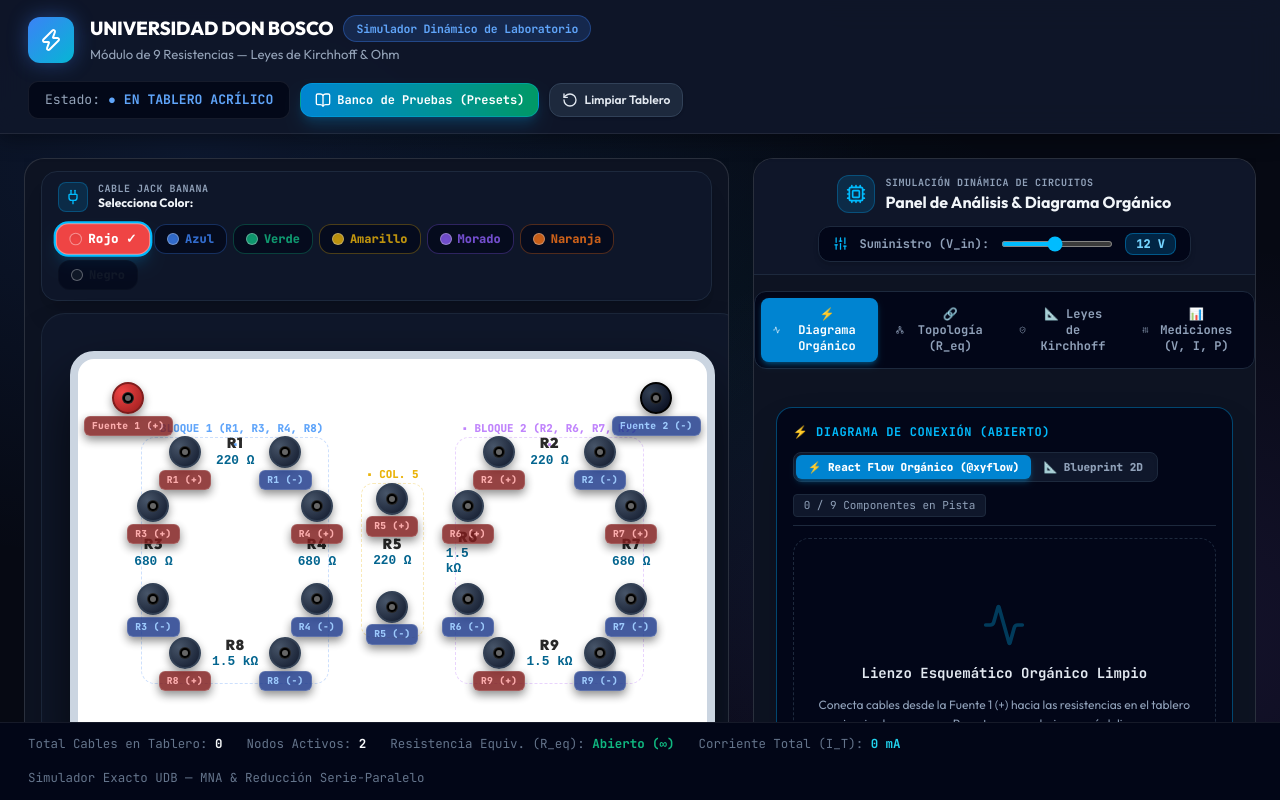
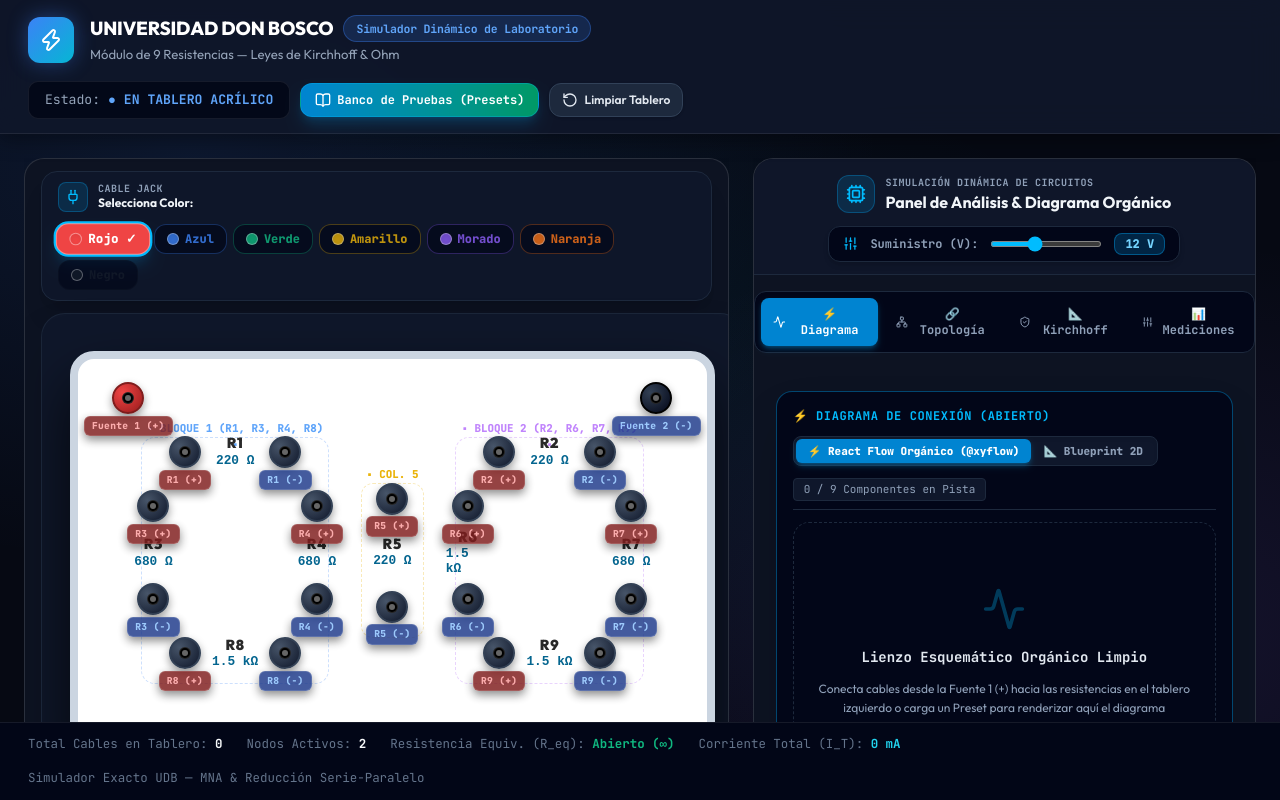
Before and after one commit to MatMT/simulador-circuitos-udb, a Next.js app: page / in a window 1280 px wide. Built offline with nearby package versions, Linux system fonts and the light colour scheme.

Commit message:
feat: increase input voltage limit and simplify UI labels for better readability

```diff
--- a/src/components/DynamicSchematic.tsx
+++ b/src/components/DynamicSchematic.tsx
@@ -52,11 +52,11 @@ export default function DynamicSchematic({
         {/* Compact Floating Voltage Controller */}
         <div className="flex items-center gap-3 bg-slate-950 px-3.5 py-1.5 rounded-xl border border-slate-800 shadow-md">
           <Sliders className="text-sky-400" size={15} />
-          <span className="font-mono text-xs text-slate-400 font-bold">Suministro (V_in):</span>
+          <span className="font-mono text-xs text-slate-400 font-bold">Suministro (V):</span>
           <input
             type="range"
             min="1"
-            max="24"
+            max="30"
             step="1"
             value={vin}
             onChange={(e) => setVin(Number(e.target.value))}
@@ -73,50 +73,46 @@ export default function DynamicSchematic({
       <div className="flex flex-wrap gap-1.5 bg-slate-950 p-1.5 rounded-xl border border-slate-800">
         <button
           onClick={() => setActiveTab('live_mirror')}
-          className={`flex-1 flex items-center justify-center gap-2 py-2 px-3 rounded-lg text-xs font-mono font-bold transition cursor-pointer ${
-            activeTab === 'live_mirror'
+          className={`flex-1 flex items-center justify-center gap-2 py-2 px-3 rounded-lg text-xs font-mono font-bold transition cursor-pointer ${activeTab === 'live_mirror'
             ? 'bg-sky-600 text-white shadow-md shadow-sky-500/30'
             : 'text-slate-400 hover:text-white hover:bg-slate-900'
             }`}
         >
           <Activity size={14} />
-          <span>⚡ Diagrama Orgánico</span>
+          <span>⚡ Diagrama</span>
         </button>
 
         <button
           onClick={() => setActiveTab('topology')}
-          className={`flex-1 flex items-center justify-center gap-2 py-2 px-3 rounded-lg text-xs font-mono font-bold transition cursor-pointer ${
-            activeTab === 'topology'
+          className={`flex-1 flex items-center justify-center gap-2 py-2 px-3 rounded-lg text-xs font-mono font-bold transition cursor-pointer ${activeTab === 'topology'
             ? 'bg-emerald-600 text-white shadow-md shadow-emerald-500/30'
             : 'text-slate-400 hover:text-white hover:bg-slate-900'
             }`}
         >
           <Network size={14} />
-          <span>🔗 Topología (R_eq)</span>
+          <span>🔗 Topología</span>
         </button>
 
         <button
           onClick={() => setActiveTab('kirchhoff')}
-          className={`flex-1 flex items-center justify-center gap-2 py-2 px-3 rounded-lg text-xs font-mono font-bold transition cursor-pointer ${
-            activeTab === 'kirchhoff'
+          className={`flex-1 flex items-center justify-center gap-2 py-2 px-3 rounded-lg text-xs font-mono font-bold transition cursor-pointer ${activeTab === 'kirchhoff'
             ? 'bg-purple-600 text-white shadow-md shadow-purple-500/30'
             : 'text-slate-400 hover:text-white hover:bg-slate-900'
             }`}
         >
           <ShieldCheck size={14} />
-          <span>📐 Leyes de Kirchhoff</span>
+          <span>📐 Kirchhoff</span>
         </button>
 
         <button
           onClick={() => setActiveTab('measurements')}
-          className={`flex-1 flex items-center justify-center gap-2 py-2 px-3 rounded-lg text-xs font-mono font-bold transition cursor-pointer ${
-            activeTab === 'measurements'
+          className={`flex-1 flex items-center justify-center gap-2 py-2 px-3 rounded-lg text-xs font-mono font-bold transition cursor-pointer ${activeTab === 'measurements'
             ? 'bg-sky-600 text-white shadow-md shadow-sky-500/30'
             : 'text-slate-400 hover:text-white hover:bg-slate-900'
             }`}
         >
           <Sliders size={14} />
-          <span>📊 Mediciones (V, I, P)</span>
+          <span>📊 Mediciones</span>
         </button>
       </div>
 
@@ -144,8 +140,7 @@ export default function DynamicSchematic({
                   <div className="flex items-center bg-slate-900 border border-slate-800 rounded-lg p-0.5 shadow-inner">
                     <button
                       onClick={() => setDiagramEngine('reactflow')}
-                      className={`px-3 py-1 rounded-md font-mono text-[11px] font-extrabold transition cursor-pointer flex items-center gap-1.5 ${
-                        diagramEngine === 'reactflow'
+                      className={`px-3 py-1 rounded-md font-mono text-[11px] font-extrabold transition cursor-pointer flex items-center gap-1.5 ${diagramEngine === 'reactflow'
                         ? 'bg-sky-600 text-white shadow-md shadow-sky-500/30'
                         : 'text-slate-400 hover:text-white hover:bg-slate-800/50'
                         }`}
@@ -154,8 +149,7 @@ export default function DynamicSchematic({
                     </button>
                     <button
                       onClick={() => setDiagramEngine('blueprint')}
-                      className={`px-3 py-1 rounded-md font-mono text-[11px] font-extrabold transition cursor-pointer flex items-center gap-1.5 ${
-                        diagramEngine === 'blueprint'
+                      className={`px-3 py-1 rounded-md font-mono text-[11px] font-extrabold transition cursor-pointer flex items-center gap-1.5 ${diagramEngine === 'blueprint'
                         ? 'bg-sky-600 text-white shadow-md shadow-sky-500/30'
                         : 'text-slate-400 hover:text-white hover:bg-slate-800/50'
                         }`}
--- a/src/components/PhysicalBoard.tsx
+++ b/src/components/PhysicalBoard.tsx
@@ -123,7 +123,7 @@ export default function PhysicalBoard({
             <Plug size={16} />
           </div>
           <div>
-            <span className="text-[10px] font-mono uppercase tracking-wider text-slate-400 block font-bold">Cable Jack Banana</span>
+            <span className="text-[10px] font-mono uppercase tracking-wider text-slate-400 block font-bold">CABLE JACK</span>
             <span className="text-slate-100 font-sans">Selecciona Color:</span>
           </div>
 
@@ -145,8 +145,8 @@ export default function PhysicalBoard({
                 key={c.color}
                 onClick={() => onSelectColor(c.color)}
                 className={`flex items-center gap-1.5 px-3 py-1.5 rounded-xl font-mono text-xs font-extrabold transition-all duration-200 cursor-pointer ${isSelected
-                    ? 'ring-2 ring-sky-400 scale-105 shadow-lg shadow-sky-500/25'
-                    : 'opacity-80 hover:opacity-100 bg-slate-950/80'
+                  ? 'ring-2 ring-sky-400 scale-105 shadow-lg shadow-sky-500/25'
+                  : 'opacity-80 hover:opacity-100 bg-slate-950/80'
                   }`}
                 style={{
                   backgroundColor: isSelected ? c.color : undefined,
```
Lines whose indentation alone changed are shown as unchanged.
